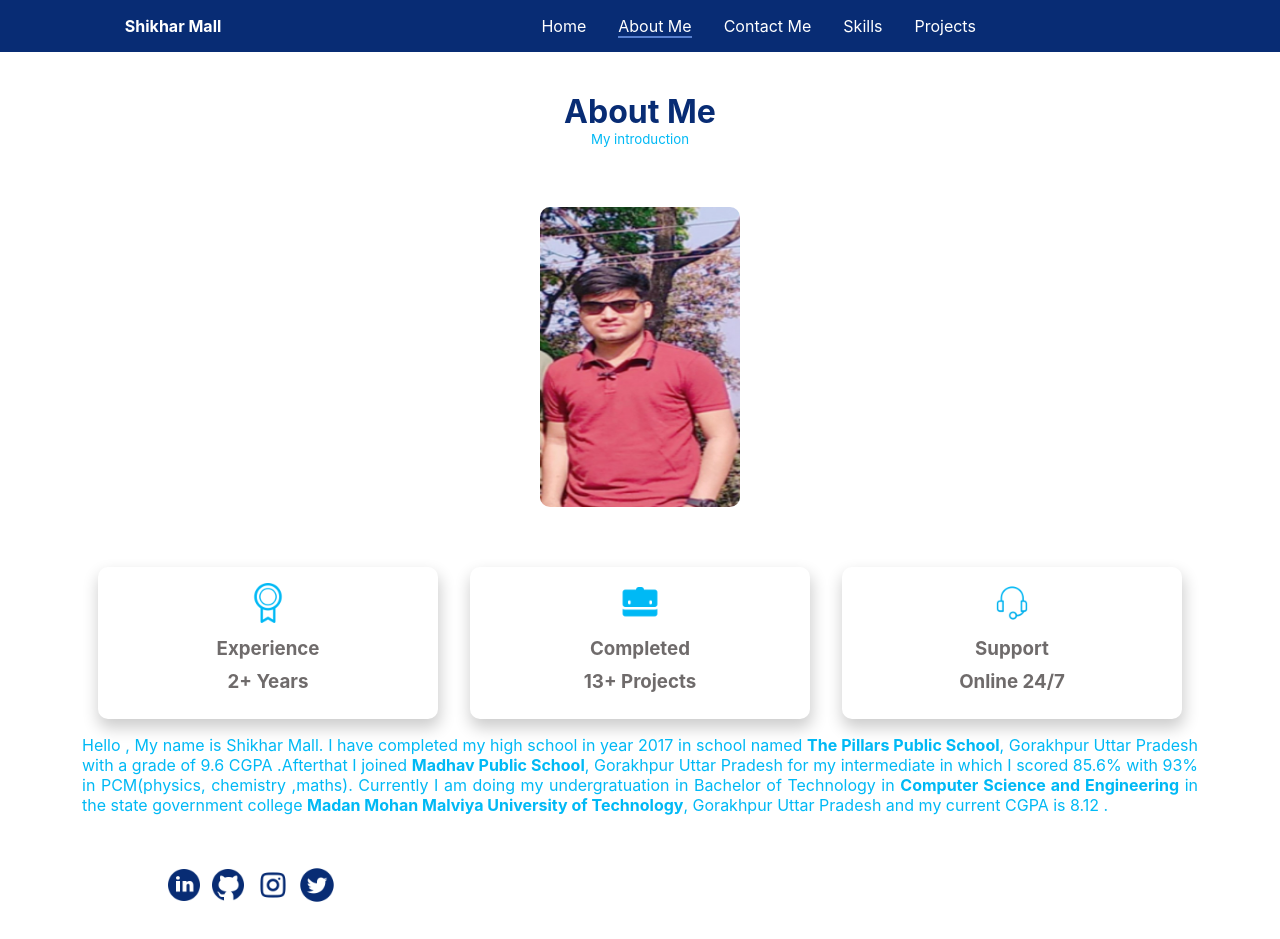
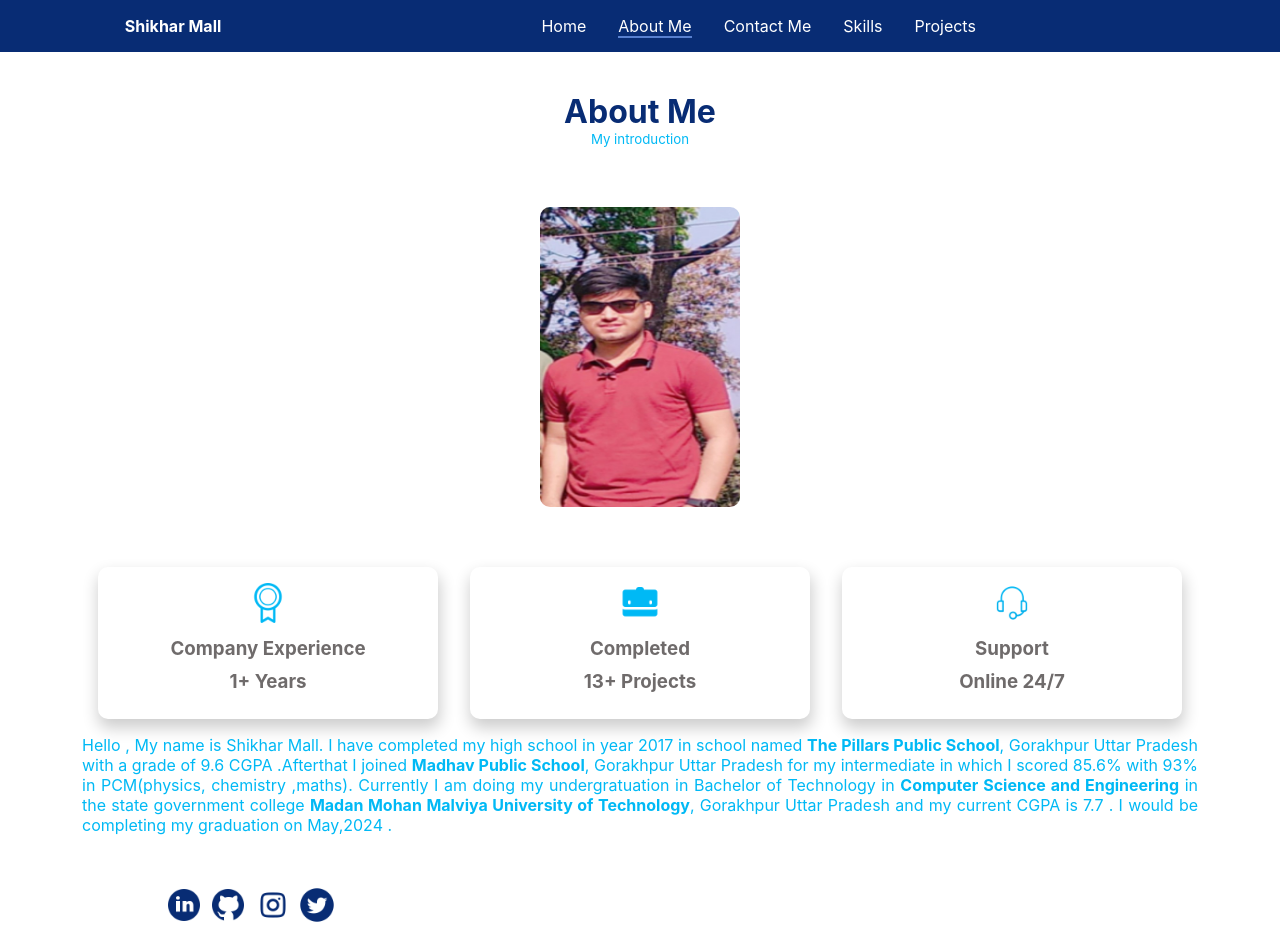
Before and after one commit to Shikharmall/shikhar_react_portfolio, a React (Create React App) app: page /about in a window 1280 px wide. Built offline with nearby package versions, Linux system fonts and the light colour scheme.

Commit message:
added experience

```diff
--- a/src/components/About.js
+++ b/src/components/About.js
@@ -23,8 +23,8 @@ export default function About() {
             <div className='sub_sub_sub_aboutme2'>
               <div className="sub_sub_sub_sub_aboutme2">
                 <img src={Badge} alt='badge'/>
-                <h3>Experience</h3>
-                <h3>2+ Years</h3>
+                <h3>Company Experience</h3>
+                <h3>1+ Years</h3>
               </div>
               <div className="sub_sub_sub_sub_aboutme2">
                 <img src={Bag} alt='bag'/>
@@ -37,7 +37,7 @@ export default function About() {
                 <h3>Online 24/7</h3>
               </div>
             </div>
-              <p>Hello , My name is Shikhar Mall. I have completed my high school in year 2017 in school named <b>The Pillars Public School</b>, Gorakhpur Uttar Pradesh  with a grade of 9.6 CGPA .Afterthat I joined <b>Madhav Public School</b>, Gorakhpur Uttar Pradesh for my intermediate in which I scored 85.6% with 93% in PCM(physics, chemistry ,maths). Currently I am doing my undergratuation in Bachelor of Technology in <b>Computer Science and Engineering</b> in the state government college <b>Madan Mohan Malviya University of Technology</b>, Gorakhpur Uttar Pradesh and my current CGPA is 8.12 .</p>
+              <p>Hello , My name is Shikhar Mall. I have completed my high school in year 2017 in school named <b>The Pillars Public School</b>, Gorakhpur Uttar Pradesh  with a grade of 9.6 CGPA .Afterthat I joined <b>Madhav Public School</b>, Gorakhpur Uttar Pradesh for my intermediate in which I scored 85.6% with 93% in PCM(physics, chemistry ,maths). Currently I am doing my undergratuation in Bachelor of Technology in <b>Computer Science and Engineering</b> in the state government college <b>Madan Mohan Malviya University of Technology</b>, Gorakhpur Uttar Pradesh and my current CGPA is 7.7 . I would be completing my graduation on May,2024 .</p>
           </div>
 
         </div>
```
